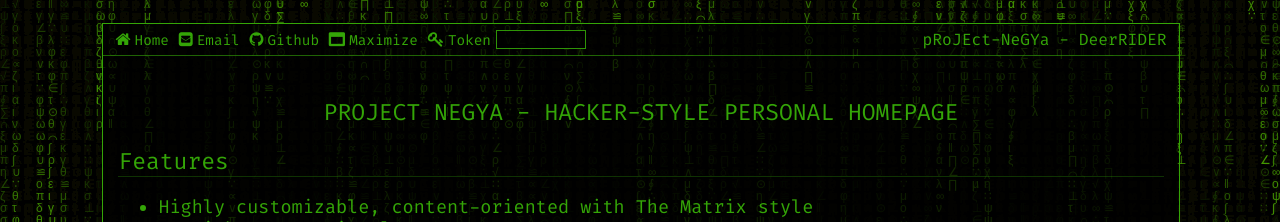
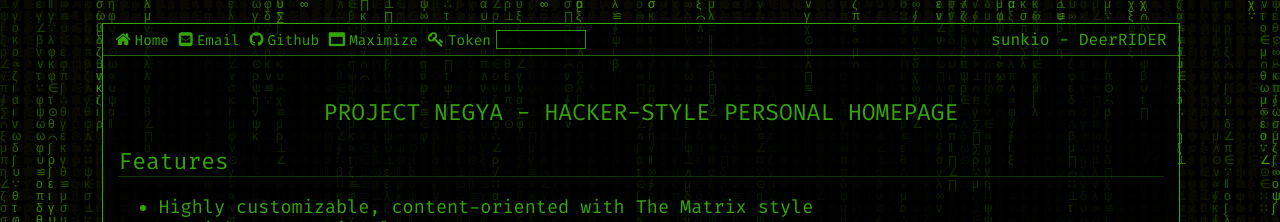
Before and after one commit to sunkiol/sunkiol.github.io, a Jekyll site: the page built from pages/index.md, in a window 1280 px wide. Shown: the top 222 px of the page. Built offline with Jekyll 4.4.1, drawn with Linux system fonts in a browser that asks for light colours; formulas are drawn with MathJax 3.

Commit message:
Update _config.yml

```diff
--- a/_config.yml
+++ b/_config.yml
@@ -1,8 +1,8 @@
 ## Settings
-title: pRoJEct-NeGYa
+title: sunkio
 owner: "DeerRIDER"
 url: "https://sunkio.xyz"
-baseurl: "/blog"
+baseurl: "/"
 permalink: /:title/
 description: ""
 markdown: kramdown
```
